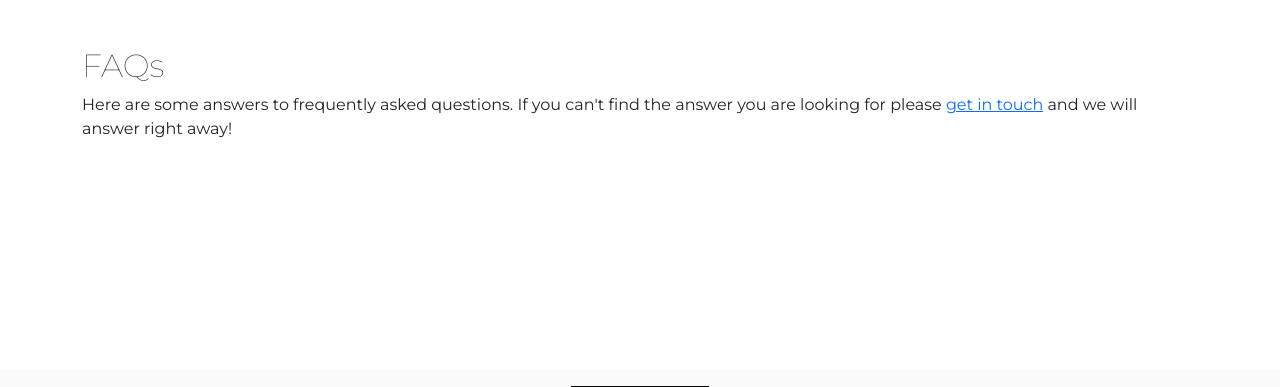
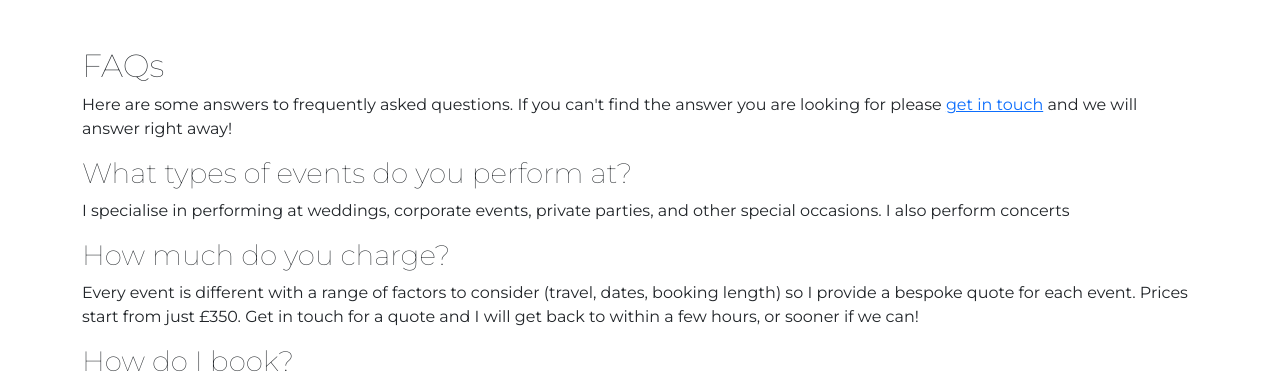
Before and after one commit to siondawson/samantha-cello, a Flask app: page /faq in a window 1280 px wide. Shown: the part 234-621 px from the top of the page. Run offline with Flask 3, Linux system fonts and the light colour scheme; some libraries are stand-ins or nearby versions.

Commit message:
complete faq page

```diff
--- a/app.py
+++ b/app.py
@@ -1,4 +1,5 @@
-from flask import Flask, render_template
+from flask import Flask, render_template, json
+import os
 
 app = Flask(__name__)
 
@@ -16,7 +17,11 @@ def repertoire():
 
 @app.route('/faq')
 def faq():
-    return render_template('faq.html')  # Create this template
+    # Specify the correct path for the JSON file in the static folder
+    json_path = os.path.join(app.root_path, 'static/json/faq.json')
+    with open(json_path) as f:
+        faq_data = json.load(f)
+    return render_template('faq.html', faqs=faq_data)
 
 @app.route('/gallery')
 def gallery():
--- a/static/json/faq.json
+++ b/static/json/faq.json
@@ -1,13 +1,13 @@
 {
-    "What types of events do you perform at?": "We specialize in performing at weddings, corporate events, private parties, and other special occasions. We also perform concerts",
-    "How much do you charge?": "Every event is different with a range of factors to consider (travel, dates, booking length) so we provide a bespoke quote for each event. Prices start from just £500 and we have booking options to suit all budgets. Get in touch for a quote and we will get back to within a few hours, or sooner if we can!",
-    "How do I book?": "Send a message via our contact form, or call direct. Tell us about your wedding or event. We will send you a quote. If you're happy, let us know and we will take it from there.",
-    "Do you have insurance?": "Yes, all of our musicians have public liability insurance (PLI) via the musicians union. Certificates are available upon request.",
-    "Do you take requests?": "Yes! We love requests, and we love adding new music to our repertoire. We include special requests in every booking!",
+    "What types of events do you perform at?": "I specialise in performing at weddings, corporate events, private parties, and other special occasions. I also perform concerts",
+    "How much do you charge?": "Every event is different with a range of factors to consider (travel, dates, booking length) so I provide a bespoke quote for each event. Prices start from just £350. Get in touch for a quote and I will get back to within a few hours, or sooner if we can!",
+    "How do I book?": "Send a message via the contact form, or call direct. Tell us about your wedding or event. We will send you a quote. If you're happy, let us know and we will take it from there.",
+    "Do you have insurance?": "Yes, I have public liability insurance (PLI) via the musicians union. Certificates are available upon request.",
+    "Do you take requests?": "Yes! I love requests, and I love adding new music to our repertoire. We include special requests in every booking!",
     "Will you play outside?": "Yes!, weather permitting. It's always a good idea to have a backup indoor plan",
     "How can we make payment?": "Bank transfer is the simplest. Payment details will be provided along with your contract.",
-    "Can I customize the playlist for my event?": "Absolutely! We work closely with our clients to curate a playlist that suits their preferences and the atmosphere they want to create.",
-    "What happens if a member of the quartet is unable to perform on the scheduled date?": "We have a pool of highly talented musicians, and in the rare event of an emergency or unforeseen circumstance, we will ensure a qualified replacement is available to maintain the quality of the performance.",
-    "Do you require a deposit to secure a booking?": "Yes, we typically require a deposit to secure the date for your event. The remaining balance can be settled closer to the performance date.",
-    "How early should I book your services for my wedding or event?": "It's advisable to book our services as early as possible to ensure our availability for your desired date. Popular dates tend to get booked quickly."
+    "Can I customise the playlist for my event?": "Absolutely! I work closely with my clients to curate a playlist that suits their preferences and the atmosphere they want to create.",
+    "What happens if Samantha is unable to perform on the scheduled date?": "In the rare event of an emergency or unforeseen circumstance, Samantha has arrangements with other skilled professional musicians who can step in to ensure a seamless and high-quality performance for your event.",
+    "Do you require a deposit to secure a booking?": "Yes, I typically require a deposit to secure the date for your event. The remaining balance can be settled closer to the performance date.",
+    "How early should I book your services for my wedding or event?": "It's advisable to book my services as early as possible to ensure our availability for your desired date. Popular dates tend to get booked quickly."
   }
--- a/templates/faq.html
+++ b/templates/faq.html
@@ -17,8 +17,15 @@
                 </div>
             </div>
         </div>
-        <div id="faqs" class="container mb-5">
-
+        <div class="container mb-5">
+            <div class="faq-section">
+                {% for question, answer in faqs.items() %}
+                    <div class="faq-item">
+                        <h3>{{ question }}</h3>
+                        <p>{{ answer }}</p>
+                    </div>
+                {% endfor %}
+            </div>
         </div>
     </main>
 {% endblock %}
```
Also changed, not shown: static/js/faq.js (deleted, +0 -18 lines).
